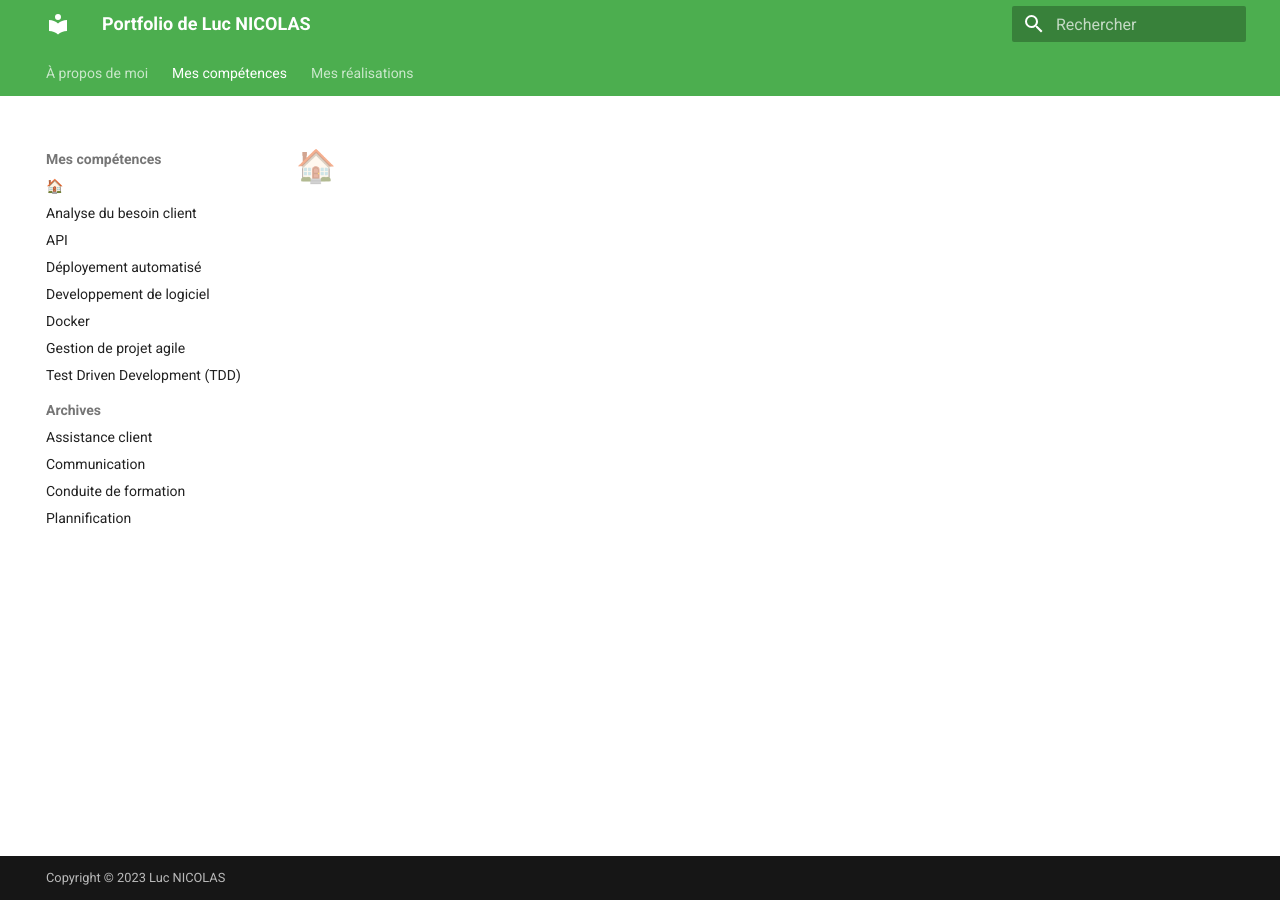
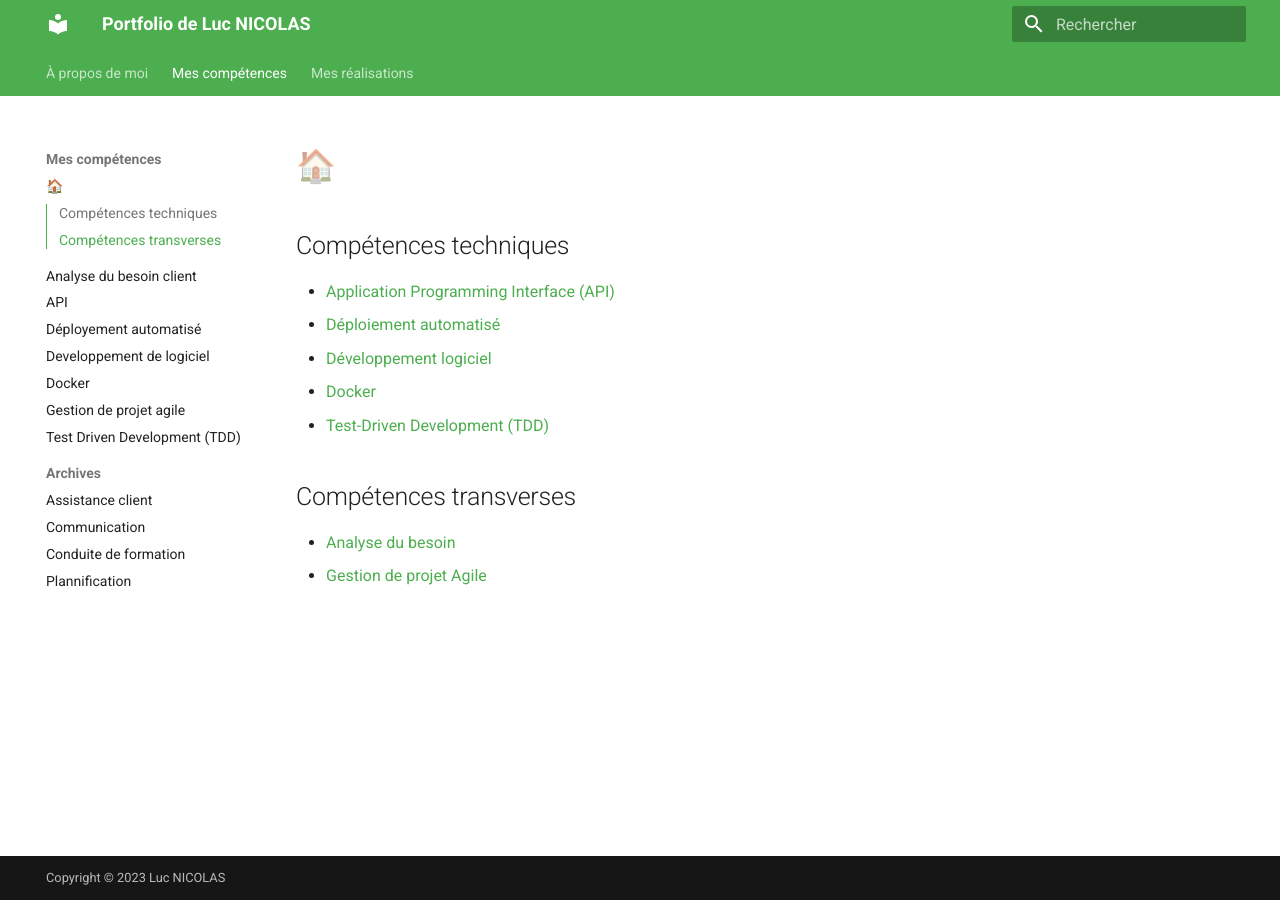
Before and after one commit to lucnicolas/portfolio, an MkDocs documentation site: the page built from docs/mes-compétences/index.md, in a window 1280 px wide. Built offline with MkDocs 1.6.1 and Material for MkDocs 9.7.7, drawn with Linux system fonts in a browser that asks for light colours.

Commit message:
docs: improving summary

```diff
--- a/docs/mes-compétences/index.md
+++ b/docs/mes-compétences/index.md
@@ -1 +1,11 @@
 # 🏠
+
+## Compétences techniques
+- [Application Programming Interface (API)](./api)
+- [Déploiement automatisé](./deploiement-automatise)
+- [Développement logiciel](./developpement-logiciel)
+- [Docker](./docker)
+- [Test-Driven Development (TDD)](./test-driven-development)
+## Compétences transverses
+- [Analyse du besoin](./analyse-du-besoin)
+- [Gestion de projet Agile](./gestion-de-projet-agile)
```
Also changed, not shown: docs/index.md (+3 -1 lines), docs/mes-réalisations/index.md (+5 -0 lines), docs/mes-compétences/deploiement-automatise.md (renamed from docs/mes-compétences/deployement-automatise.md), docs/mes-compétences/test-driven-development.md (renamed from docs/mes-compétences/test-driven-developement.md).
